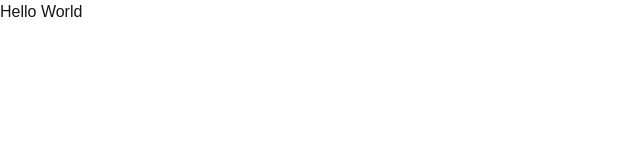
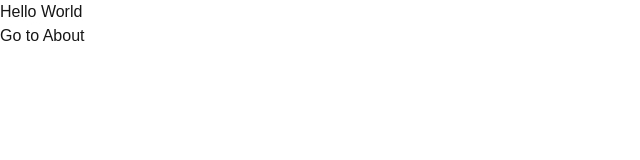
Before and after one commit to mmsoftware100/blog-using-next, a Next.js app: page / in a window 1280 px wide. Shown: the top 160 px of the page, without its empty margins (0-640 px from the left). Built offline with nearby package versions, Linux system fonts and the light colour scheme.

Commit message:
link added

```diff
--- a/src/app/page.tsx
+++ b/src/app/page.tsx
@@ -1,10 +1,13 @@
 // import Image from "next/image";
+
+import Link from "next/link";
 
 
 export default function Home() {
   return (
     <div>
       <h1>Hello World</h1>
+      <Link href="/about">Go to About</Link>
     </div>
   );
 }
```
Also changed, not shown: 1 other file (tests, documents, lock files or other folders).
